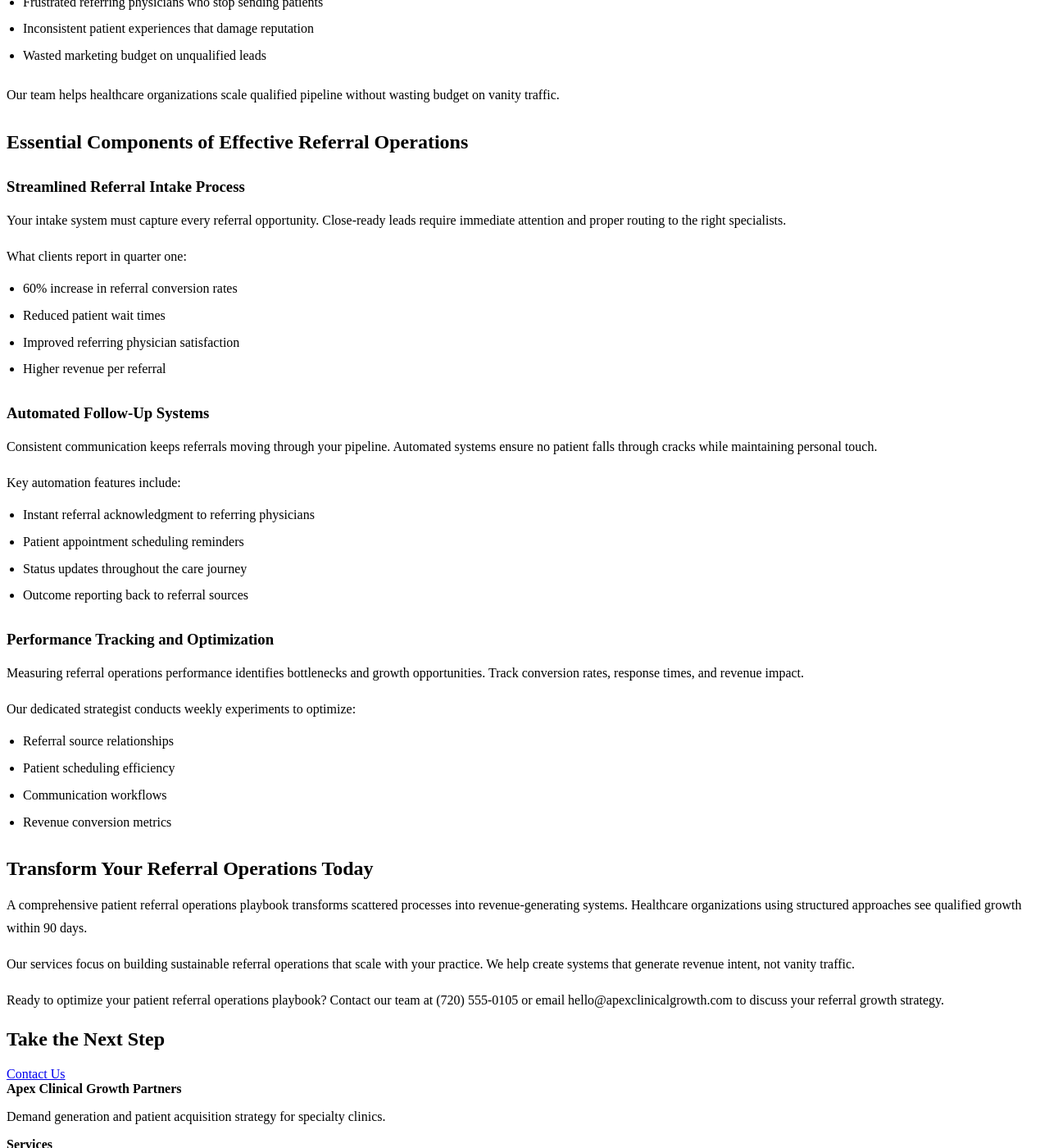
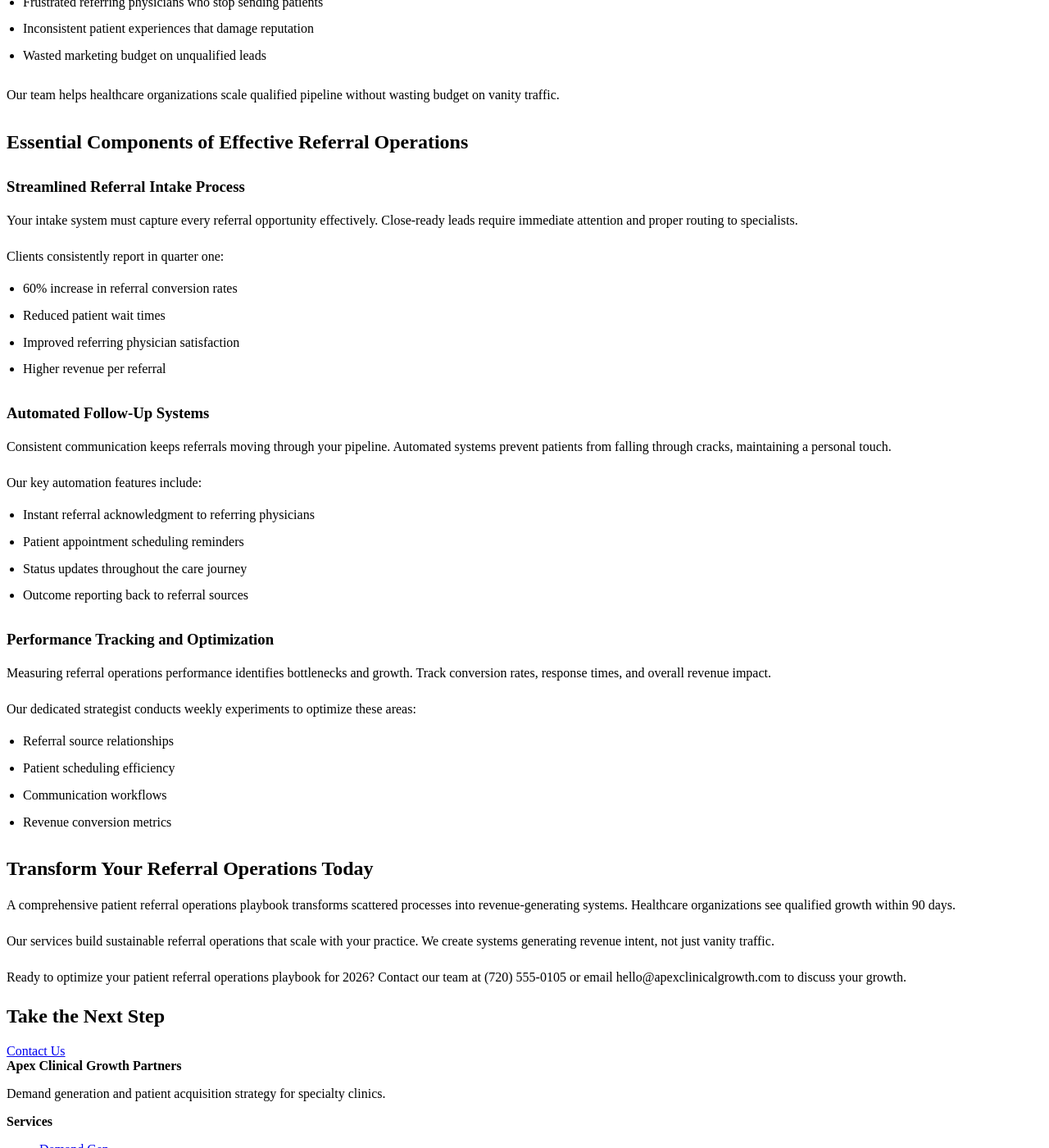
Before and after one commit to prjctlphbt/orbitr-canary-angular-20260228, a Jekyll site: the page angular-referral-ops-playbook-20260228142149.html, which Jekyll copies as it is, in a window 1280 px wide and 1400 px high, scrolled down 404 px. Shown: the whole window at 82% size. Built offline with Jekyll 4.4.1, drawn with Linux system fonts in a browser that asks for light colours; some of the changed text lies outside the part shown.

Commit message:
Refresh and update content: angular-referral-ops-playbook-20260228142149.html

```diff
--- a/angular-referral-ops-playbook-20260228142149.html
+++ b/angular-referral-ops-playbook-20260228142149.html
@@ -4,8 +4,8 @@
 <head>
 <meta charset="utf-8"/>
 <meta content="width=device-width, initial-scale=1.0" name="viewport"/>
-<meta content="Streamline patient referrals with our comprehensive operations playbook. Optimize workflows, boost growth, and improve patient outcomes. Get started today." name="description"/>
-<title>Patient Referral Operations Playbook - Healthcare Growth</title>
+<meta content="Master patient referrals with our 2026 operations playbook. Optimize healthcare workflows, drive growth, and enhance patient outcomes for your practice." name="description"/>
+<title>Patient Referral Operations Playbook 2026 - Healthcare Growth &amp; Optimization</title>
 <style>
 
 
@@ -102,17 +102,17 @@
 <main class="page-main">
 <section class="page-hero landing-hero">
 <div class="container">
-<h1>Patient Referral Operations Playbook - Healthcare Growth</h1>
+<h1 class="hero-title">Patient Referral Operations Playbook 2026 - Drive Healthcare Growth</h1>
 <a class="cta" href="/services/">Contact Us</a>
 </div>
 </section>
 <section class="landing-content">
 <div class="container orbitr-generated-content">
-<h1>Patient Referral Operations Playbook - Healthcare Growth</h1>
-<p>Your patient referral operations playbook determines whether your practice grows or stagnates. Most healthcare organizations lose 40% of referrals due to broken processes and missed follow-ups.</p>
-<p>Orbitr Canary Angular 20260228 serving the Denver, CO community specializes in creating systematic approaches that convert referral intent into revenue growth.</p>
+<h1>Patient Referral Operations Playbook 2026: Accelerate Healthcare Growth</h1>
+<p>Your patient referral operations playbook is crucial for practice growth. Many healthcare organizations lose 40% of referrals from broken processes and missed follow-ups.</p>
+<p>Apex Clinical Growth Partners specializes in creating systematic approaches that convert referral intent into sustainable revenue growth for 2026.</p>
 <h2>Why Your Patient Referral Operations Playbook Matters</h2>
-<p>Referral operations directly impact your bottom line. Without a structured patient referral operations playbook, practices experience:</p>
+<p>Effective referral operations directly impact your bottom line. Without a structured patient referral operations playbook, practices often experience:</p>
 <ul>
 <li>Lost revenue from missed referral opportunities</li>
 <li>Frustrated referring physicians who stop sending patients</li>
@@ -122,8 +122,8 @@
 <p>Our team helps healthcare organizations scale qualified pipeline without wasting budget on vanity traffic.</p>
 <h2>Essential Components of Effective Referral Operations</h2>
 <h3>Streamlined Referral Intake Process</h3>
-<p>Your intake system must capture every referral opportunity. Close-ready leads require immediate attention and proper routing to the right specialists.</p>
-<p>What clients report in quarter one:
+<p>Your intake system must capture every referral opportunity effectively. Close-ready leads require immediate attention and proper routing to specialists.</p>
+<p>Clients consistently report in quarter one:
 <ul>
 <li>60% increase in referral conversion rates</li>
 <li>Reduced patient wait times</li>
@@ -131,8 +131,8 @@
 <li>Higher revenue per referral</li>
 </ul></p>
 <h3>Automated Follow-Up Systems</h3>
-<p>Consistent communication keeps referrals moving through your pipeline. Automated systems ensure no patient falls through cracks while maintaining personal touch.</p>
-<p>Key automation features include:
+<p>Consistent communication keeps referrals moving through your pipeline. Automated systems prevent patients from falling through cracks, maintaining a personal touch.</p>
+<p>Our key automation features include:
 <ul>
 <li>Instant referral acknowledgment to referring physicians</li>
 <li>Patient appointment scheduling reminders</li>
@@ -140,8 +140,8 @@
 <li>Outcome reporting back to referral sources</li>
 </ul></p>
 <h3>Performance Tracking and Optimization</h3>
-<p>Measuring referral operations performance identifies bottlenecks and growth opportunities. Track conversion rates, response times, and revenue impact.</p>
-<p>Our dedicated strategist conducts weekly experiments to optimize:
+<p>Measuring referral operations performance identifies bottlenecks and growth. Track conversion rates, response times, and overall revenue impact.</p>
+<p>Our dedicated strategist conducts weekly experiments to optimize these areas:
 <ul>
 <li>Referral source relationships</li>
 <li>Patient scheduling efficiency</li>
@@ -149,9 +149,9 @@
 <li>Revenue conversion metrics</li>
 </ul></p>
 <h2>Transform Your Referral Operations Today</h2>
-<p>A comprehensive patient referral operations playbook transforms scattered processes into revenue-generating systems. Healthcare organizations using structured approaches see qualified growth within 90 days.</p>
-<p>Our services focus on building sustainable referral operations that scale with your practice. We help create systems that generate revenue intent, not vanity traffic.</p>
-<p>Ready to optimize your patient referral operations playbook? Contact our team at (720) 555-0105 or email hello@apexclinicalgrowth.com to discuss your referral growth strategy.</p>
+<p>A comprehensive patient referral operations playbook transforms scattered processes into revenue-generating systems. Healthcare organizations see qualified growth within 90 days.</p>
+<p>Our services build sustainable referral operations that scale with your practice. We create systems generating revenue intent, not just vanity traffic.</p>
+<p>Ready to optimize your patient referral operations playbook for 2026? Contact our team at (720) 555-0105 or email hello@apexclinicalgrowth.com to discuss your growth.</p>
 </div>
 </section>
 <section class="landing-cta">
```
